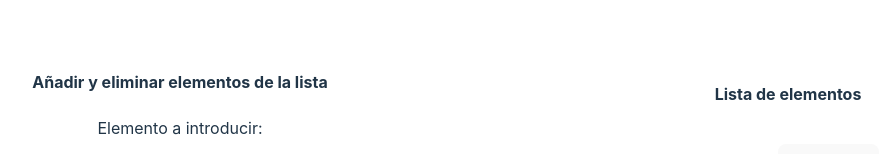
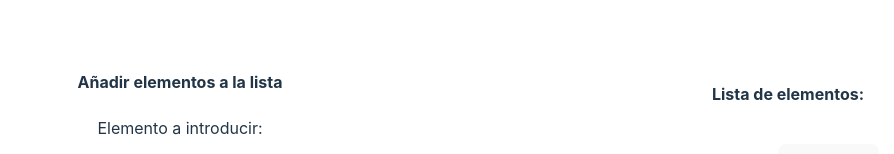
Before and after one commit to PavDev3/pruebaJr, a React (Vite) app: page / in a window 1280 px wide. Shown: the part 315-469 px from the top of the page, without its empty margins (40-934 px from the left). Built offline with nearby package versions, Linux system fonts and the light colour scheme.

Commit message:
fixes somethings text

```diff
--- a/src/App.tsx
+++ b/src/App.tsx
@@ -49,7 +49,7 @@ function App() {
       <h1>Prueba técnica Jr</h1>
     </header>
     <aside>
-      <h4>Añadir y eliminar elementos de la lista</h4>
+      <h4>Añadir elementos a la lista</h4>
       <form onSubmit={handleSubmit}>
         <label>
           Elemento a introducir:
@@ -64,7 +64,7 @@ function App() {
       </form>
     </aside>
     <section>
-      <h4>Lista de elementos</h4>
+      <h4>Lista de elementos:</h4>
       <ul>
        {
         items.map((item)  => {
```
